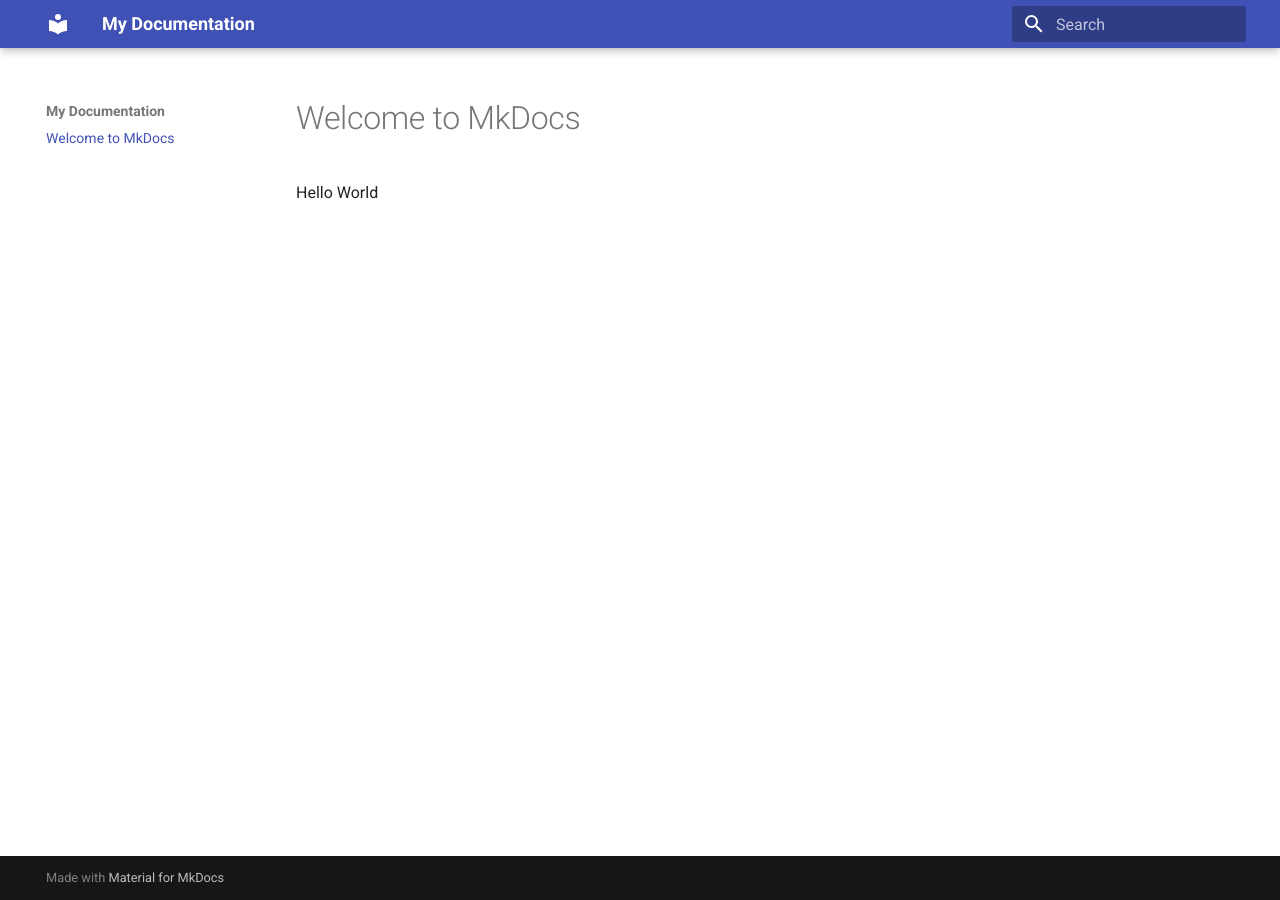
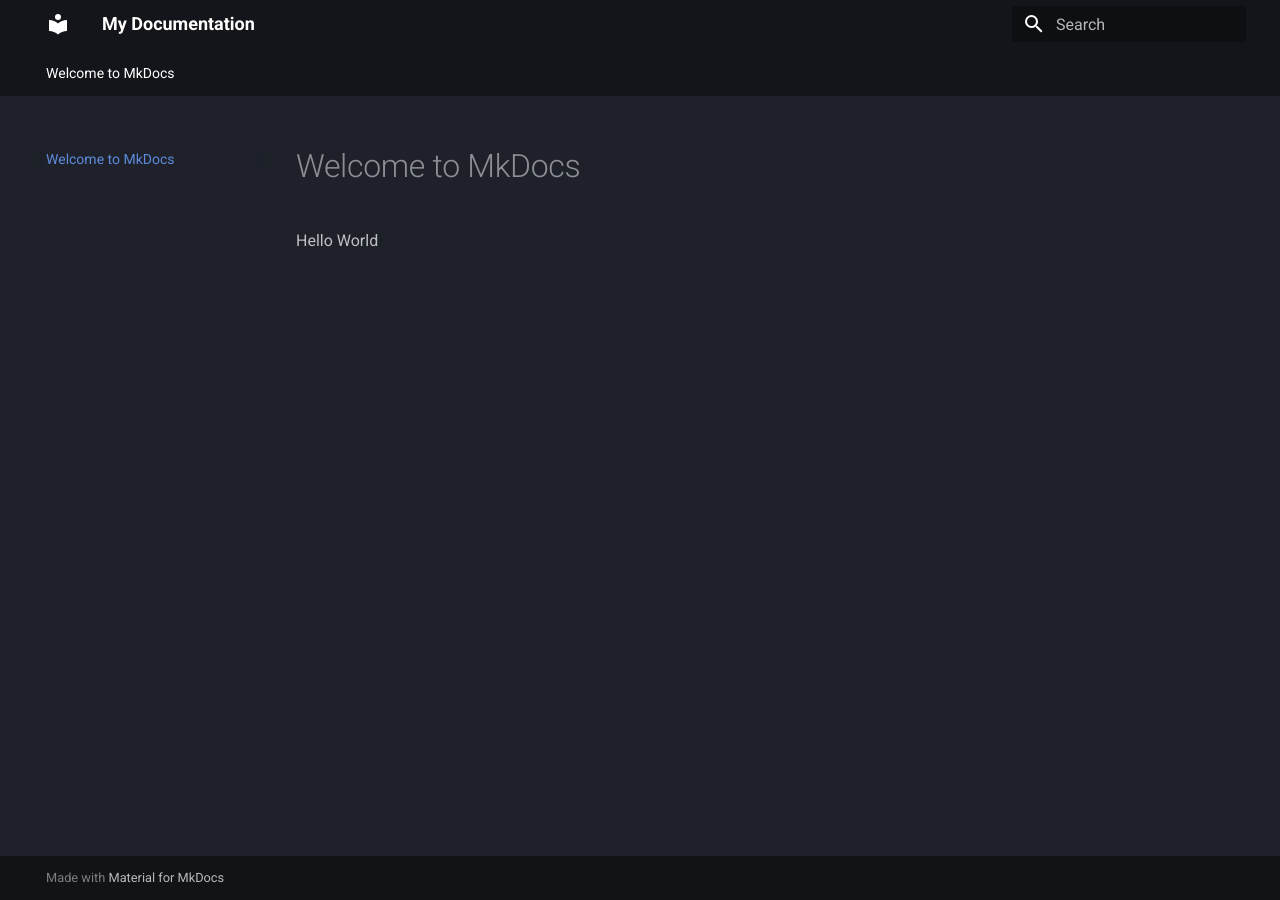
Before and after one commit to myriel-io/vectorsearch, an MkDocs documentation site: the page built from docs/index.md, in a window 1280 px wide. Built offline with MkDocs 1.6.1 and Material for MkDocs 9.7.7, drawn with Linux system fonts in a browser that asks for light colours.

Commit message:
update theme

```diff
--- a/mkdocs.yml
+++ b/mkdocs.yml
@@ -1,3 +1,10 @@
 site_name: My Documentation
 theme:
   name: material
+  palette:
+    scheme: slate  # Predefined dark theme (alternative: 'dark')
+    primary: black  # Primary color
+    accent: cyan  # Accent color
+  features:
+    - navigation.tabs
+    - navigation.top
```
